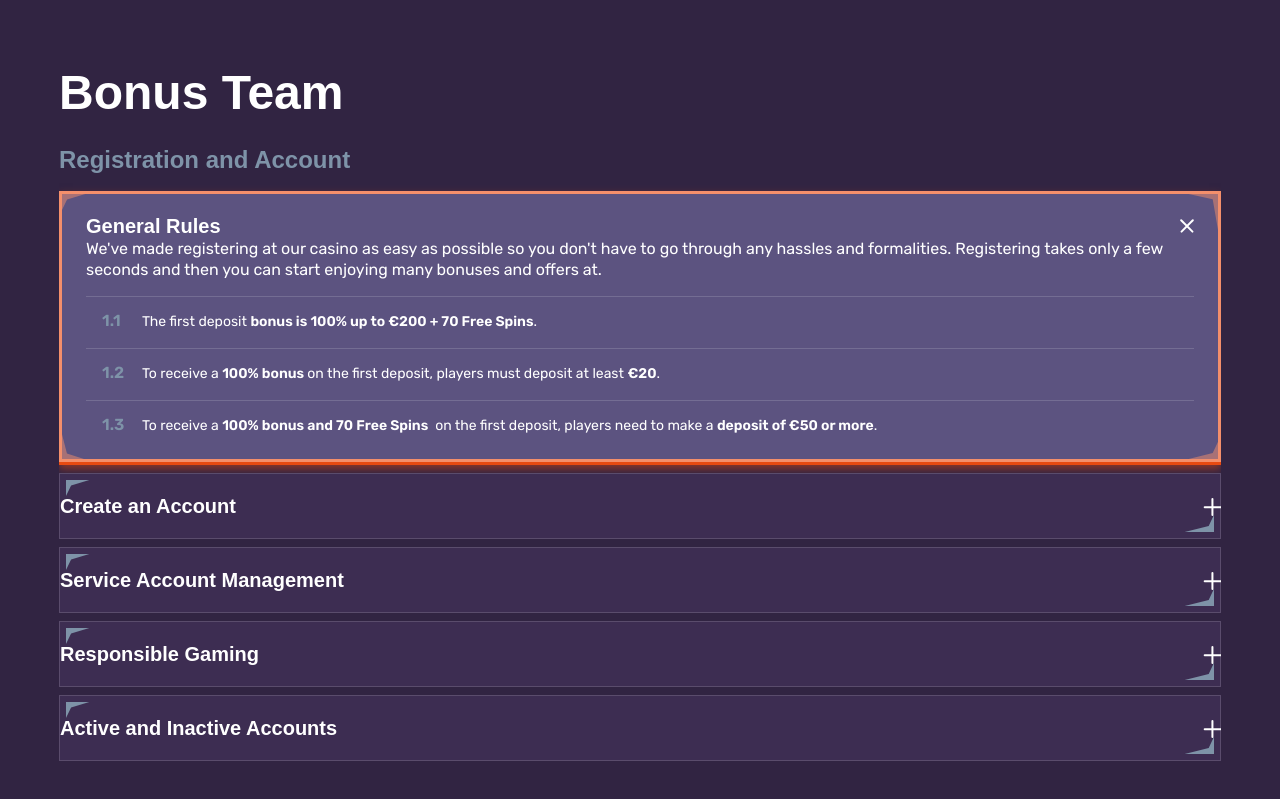
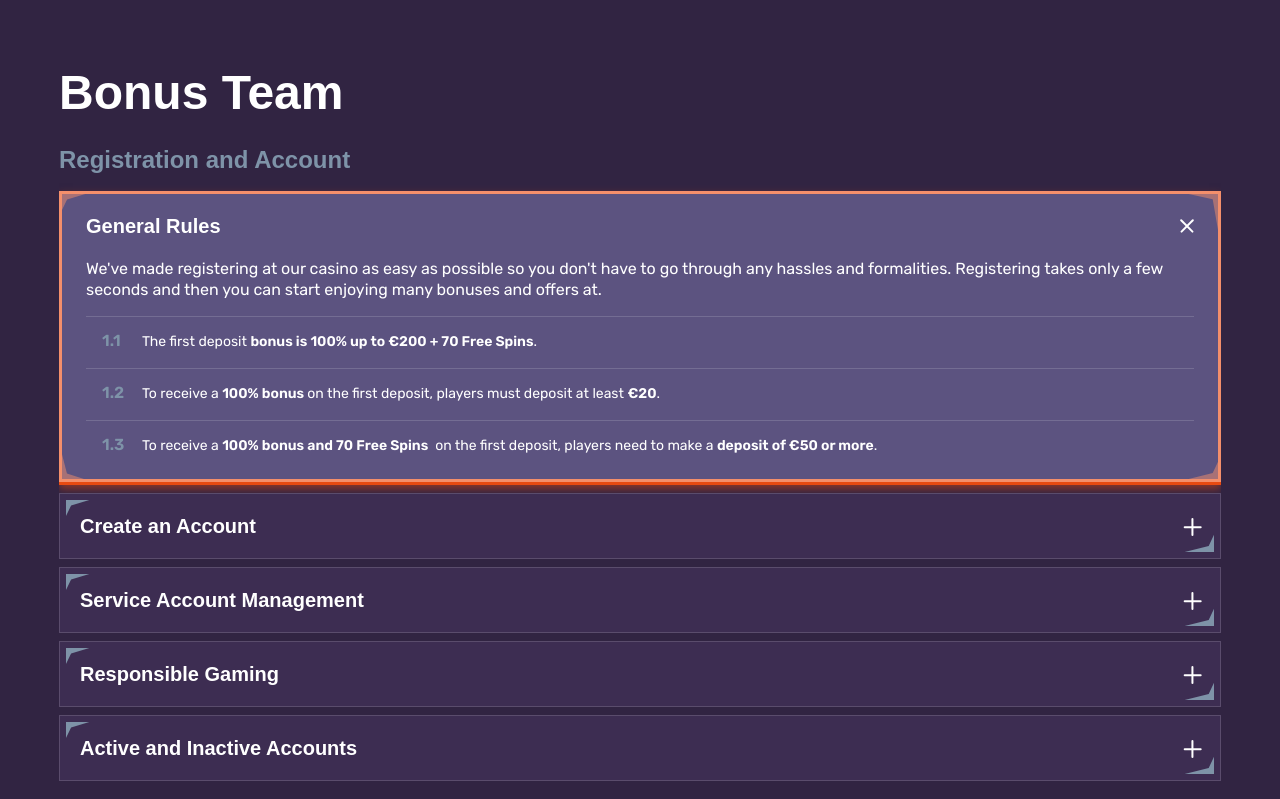
Before and after one commit to TravikDev/Test, a Next.js app: page /bonus-team in a window 1280 px wide. Shown: the top 799 px of the page. Built offline with nearby package versions, Linux system fonts and the light colour scheme; a web font is replaced by a local one.

Commit message:
upd: fix details click/hover area

```diff
--- a/app/terms-and-conditions/detailsList.tsx
+++ b/app/terms-and-conditions/detailsList.tsx
@@ -15,9 +15,9 @@ export default function DetailsList({ subItems }: PropsDetailsList) {
         <details
           key={item.title}
           open={idx === 0 && item.title === "General Rules"}
-          className="group relative flex flex-col border-[1px] border-details-inactive border-opacity-15 py-5 bg-background-details-inactive transition duration-300 ease-out open:border-[3px] open:border-b-[6px] open:border-details-active open:bg-background-details-active open:px-6 open:shadow-[rgba(232,74,17,0.5)_0px_4px_8px_0px] hover:bg-background-details-active"
+          className="group relative flex flex-col border-[1px] border-details-inactive border-opacity-15 py-0 open:py-5 bg-background-details-inactive transition duration-300 ease-out open:border-[3px] open:border-b-[6px] open:border-details-active open:bg-background-details-active open:px-6 open:shadow-[rgba(232,74,17,0.5)_0px_4px_8px_0px] hover:bg-background-details-active"
         >
-          <summary className="flex cursor-pointer items-center justify-between group-open:px-0">
+          <summary className="flex cursor-pointer items-center justify-between p-5 group-open:mb-5 group-open:p-0">
             <TopLeftInactive className="visible absolute left-[6px] top-[6px] group-open:hidden" />
             <BottomRightInactive className="visible absolute bottom-[6px] right-[6px] group-open:hidden" />
             <h3
```
